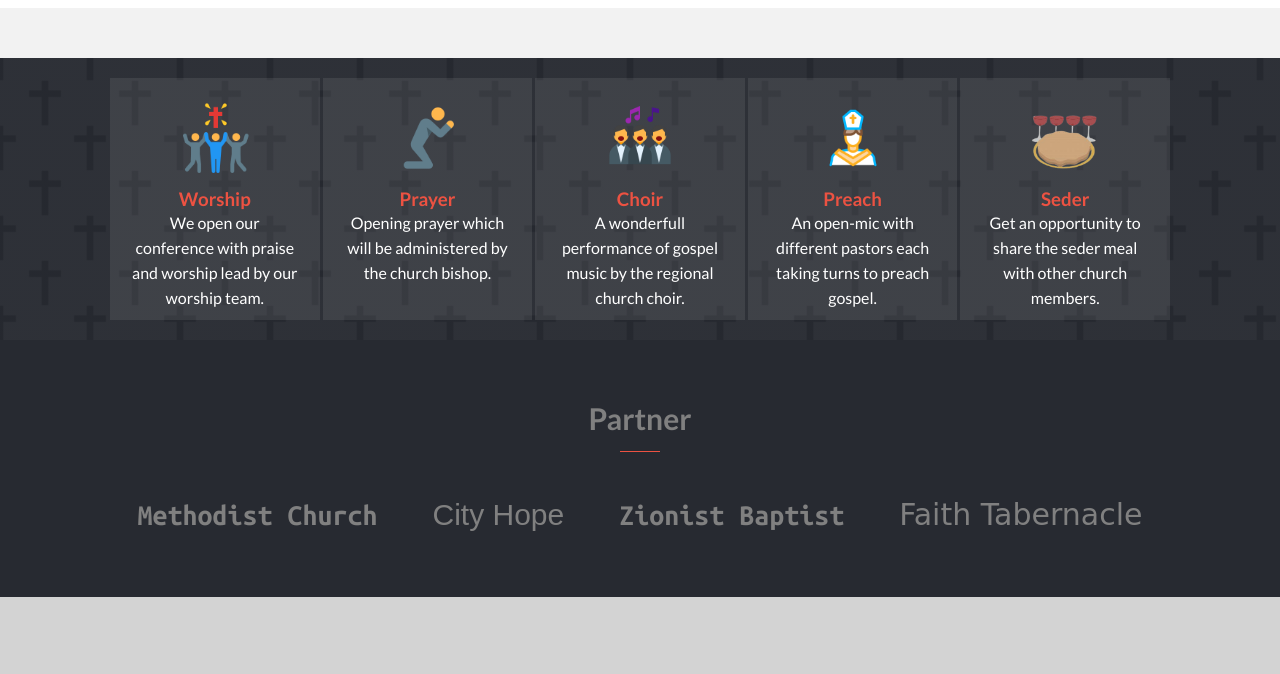
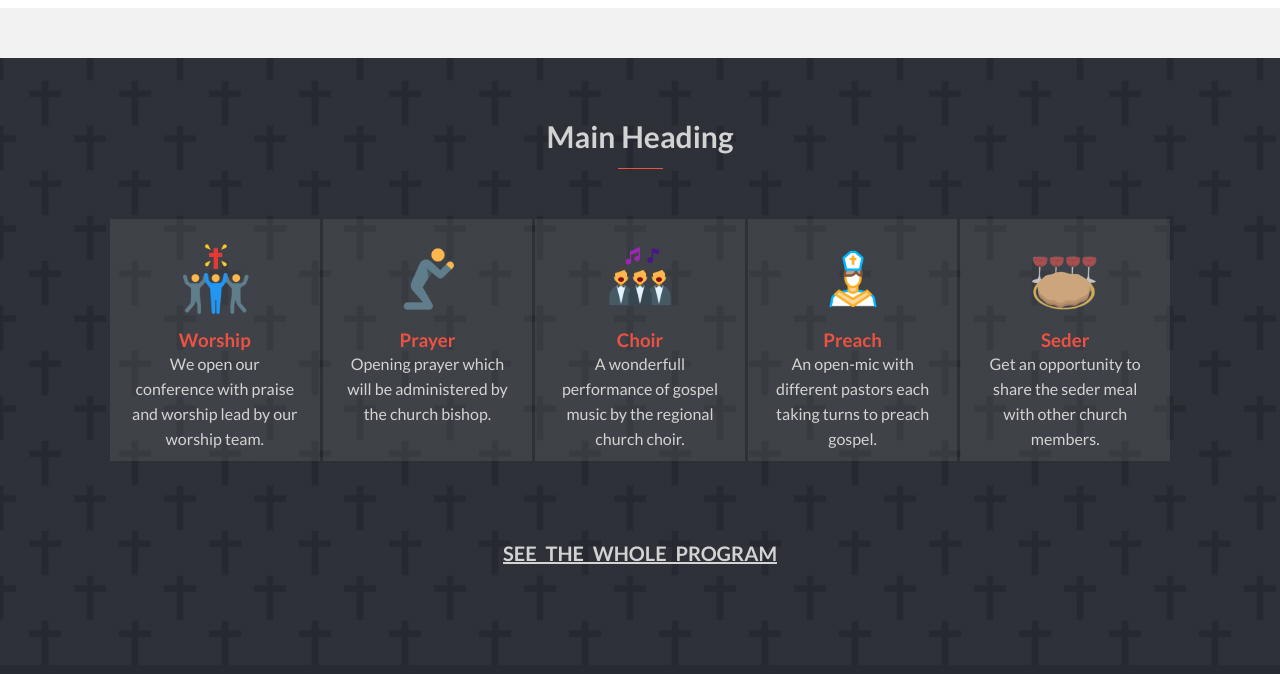
Before and after one commit to Lusindiso/conference--capstone, a website: page index.html in a window 1280 px wide. Shown: the part 126-800 px from the top of the page. Drawn offline with Linux system fonts and the light colour scheme; a web font is replaced by a local one.

Commit message:
Add program section title and bottom link

```diff
--- a/index.html
+++ b/index.html
@@ -72,7 +72,7 @@
 	<main class="main">
 		<div class="program">
 			<div class="container">
-				<h2 class="program-heading"></h2>
+				<h2 class="heading-secondary program-heading">Main Heading</h2>
 				<div class="program__items">
 					<div class="program__item">
 						<img src="./img/worship.png" class="program__item--img"  alt="">
@@ -111,11 +111,14 @@
 						</p>
 					</div>
 				</div>
+				<div class="program__btn">
+					<a href="#" class="program__btn--link">See the whole program</a>
+				</div>
 			</div>
 		</div>
 		<section class="partner">
 			<div class="container">
-				<h2 class="partner-heading">
+				<h2 class="heading-secondary partner-heading">
 					Partner
 				</h2>
 				<ul class="partner__list">
--- a/sass/_base.scss
+++ b/sass/_base.scss
@@ -41,3 +41,20 @@ a {
 .cursive {
 	font-family: 'Beau Rivage', cursive;
 }
+
+.heading-secondary {
+	font-size: 3rem;
+	margin: 4rem auto;
+	display: flex;
+	justify-content: center;
+	padding-bottom: 1.5rem;
+	position: relative;
+
+	&:before {
+		content : "";
+		position: absolute;
+		top: 5rem;
+		width: 4.5rem;
+		border-bottom: 1px solid $red;
+	}
+}
--- a/sass/_components.scss
+++ b/sass/_components.scss
@@ -44,7 +44,6 @@
 		.active {
 			color:$red;
 		}
-
 	}
 
 	&-bottom {
@@ -101,7 +100,6 @@
 	}
 
 	&--p {
-		color: #fff;
 		text-align: center;
 		font-size: 1.6rem;
 		line-height: 2.5rem;
@@ -112,22 +110,25 @@
 	}
 }
 
+.program__btn {
+	text-align: center;
+	margin: 8rem auto;
+
+	&--link {
+		color: $grey;
+		text-transform: uppercase;
+		font-size: 2rem;
+		text-decoration: underline;
+		word-spacing: 5px;
+	}
+}
+
 .partner {
 		color: grey;
 
-	&-heading {
-		font-size: 3rem;
-		width: 4rem;
-		margin: 0 auto;
-		display: flex;
-		justify-content: center;
-		border-bottom: 1px solid $red;
-		padding-bottom: 1.5rem;
-	}
-
 	&__list {
 		font-size: 3rem;
-		margin-top: 4rem;
+		margin: 5rem auto;
 		display: flex;
 		justify-content: space-around;
 		align-items: center;
--- a/sass/_layout.scss
+++ b/sass/_layout.scss
@@ -47,11 +47,12 @@
 
 .program {
 	background: linear-gradient( rgba($black, 0.97),rgba($black, 0.97)), url('../img/program.jpg');
-
+	color :$grey;
 	&__items {
 		display: grid;
 		grid-template-columns: repeat(5, 1fr);
 		grid-column-gap: 3px;
+		margin: 5rem auto;
 
 		@media only screen and (max-width: 767px){
 			grid-template-columns: 1fr;
@@ -62,7 +63,6 @@
 
 .partner {
 	background: $black;
-	padding: 4rem 0;
 }
 
 .footer {
```
Also changed, not shown: css/style.css, 1 other file.
